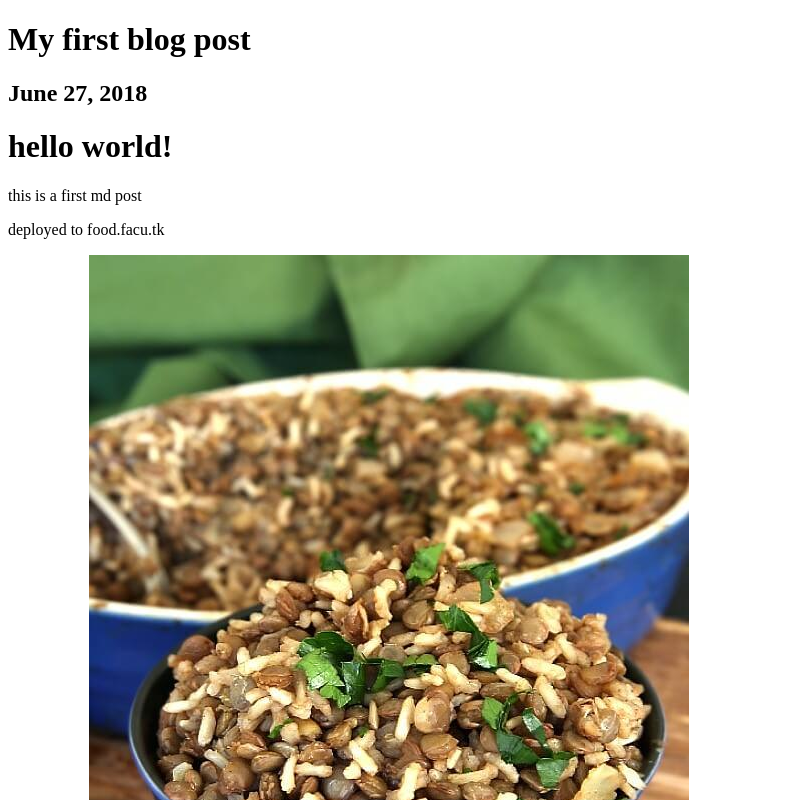
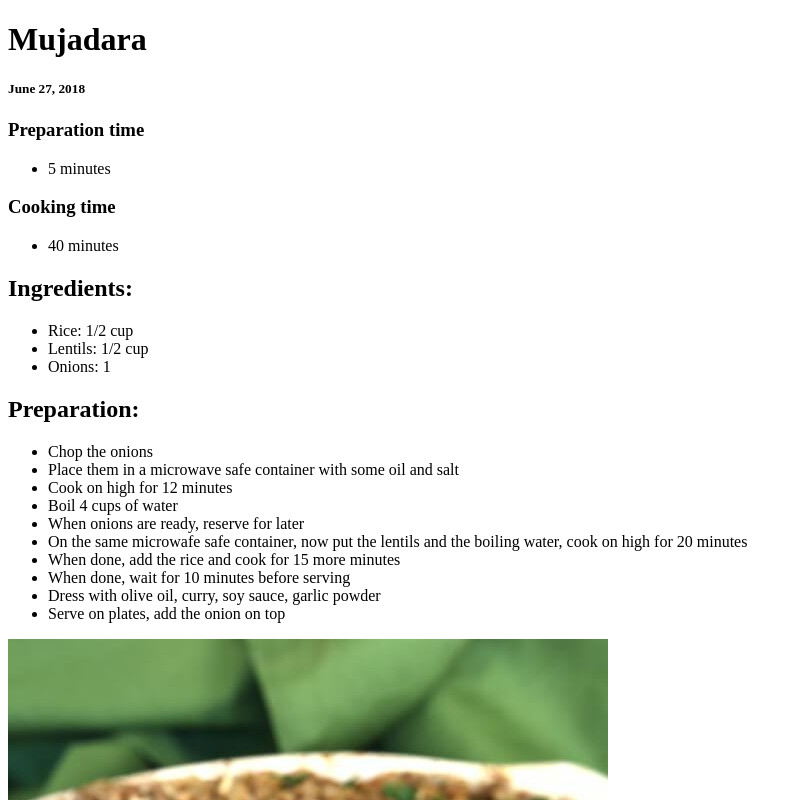
Before and after one commit to facutk/food.facu.tk, a Gatsby site: page /mujadara in a window 1280 px wide. Shown: the top 800 px of the page, without its empty margins (0-802 px from the left). Built offline with nearby package versions, Linux system fonts and the light colour scheme; Gatsby itself is replaced by a stand-in of ours.

Commit message:
change recipe

```diff
--- a/gatsby-config.js
+++ b/gatsby-config.js
@@ -1,6 +1,6 @@
 module.exports = {
   siteMetadata: {
-    title: 'Gatsby Default Starter',
+    title: 'food.facu.tk',
   },
   plugins: [
     'gatsby-plugin-react-helmet',
--- a/posts/mujadara.md
+++ b/posts/mujadara.md
@@ -1,14 +1,30 @@
 ---
 path: "/mujadara"
 date: "2018-06-27"
-title: "My first blog post"
+title: "Mujadara"
 ---
 
-# hello world!
+### Preparation time
+- 5 minutes
 
-this is a first md post
+### Cooking time
+- 40 minutes
 
-deployed to food.facu.tk
+## Ingredients:
+- Rice: 1/2 cup
+- Lentils: 1/2 cup
+- Onions: 1
 
-Inline-style:
+## Preparation:
+- Chop the onions
+- Place them in a microwave safe container with some oil and salt
+- Cook on high for 12 minutes
+- Boil 4 cups of water
+- When onions are ready, reserve for later
+- On the same microwafe safe container, now put the lentils and the boiling water, cook on high for 20 minutes
+- When done, add the rice and cook for 15 more minutes
+- When done, wait for 10 minutes before serving
+- Dress with olive oil, curry, soy sauce, garlic powder
+- Serve on plates, add the onion on top
+
 ![mujadara](img/mujadara.jpg "mujadara")
--- a/src/templates/blogTemplate.js
+++ b/src/templates/blogTemplate.js
@@ -9,7 +9,7 @@ export default function Template({
     <div className="blog-post-container">
       <div className="blog-post">
         <h1>{frontmatter.title}</h1>
-        <h2>{frontmatter.date}</h2>
+        <h5>{frontmatter.date}</h5>
         <div
           className="blog-post-content"
           dangerouslySetInnerHTML={{ __html: html }}
```
Also changed, not shown: src/components/PostLink.js (added, +12 -0 lines), src/pages/index.js (+42 -9 lines).
